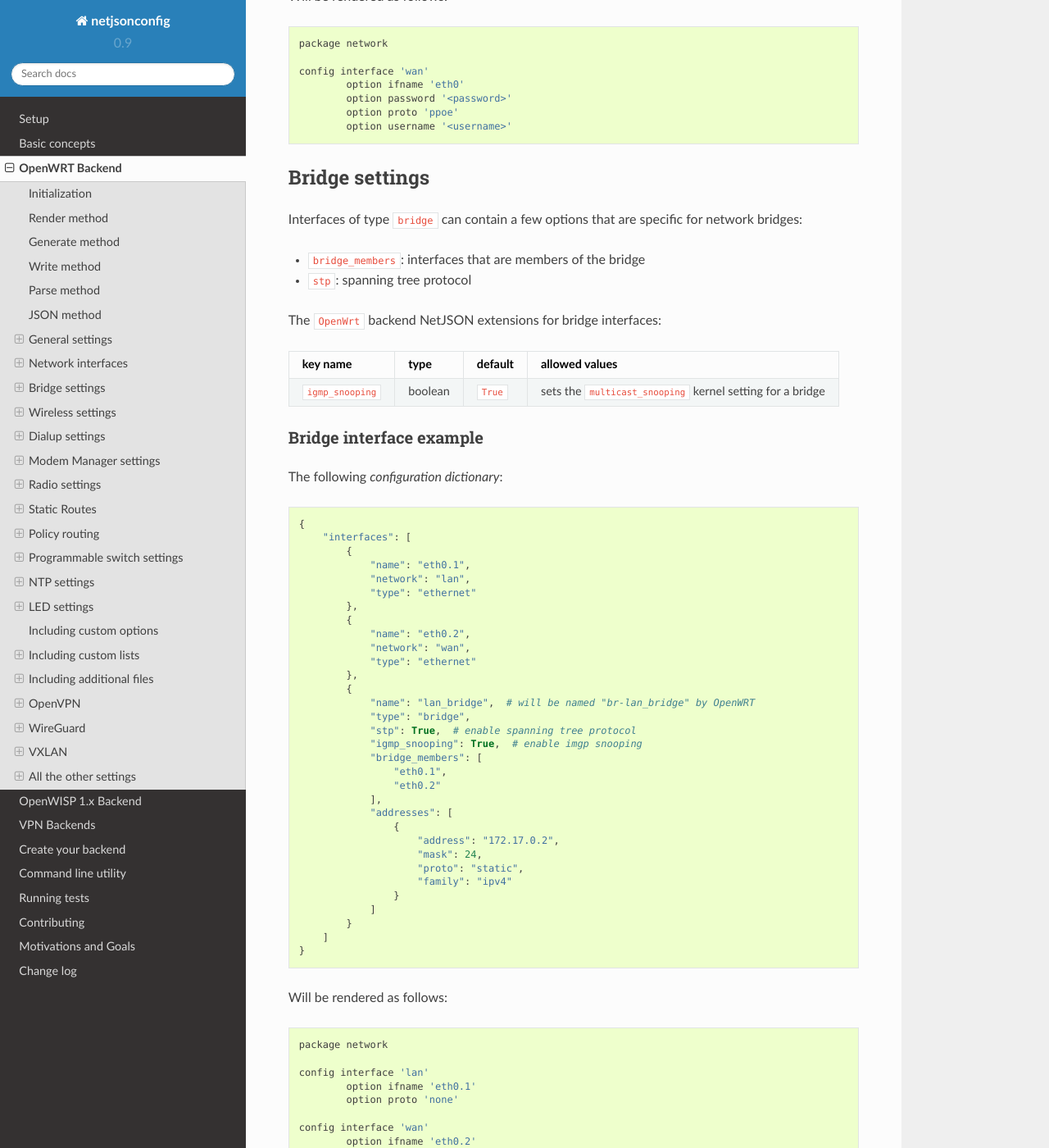
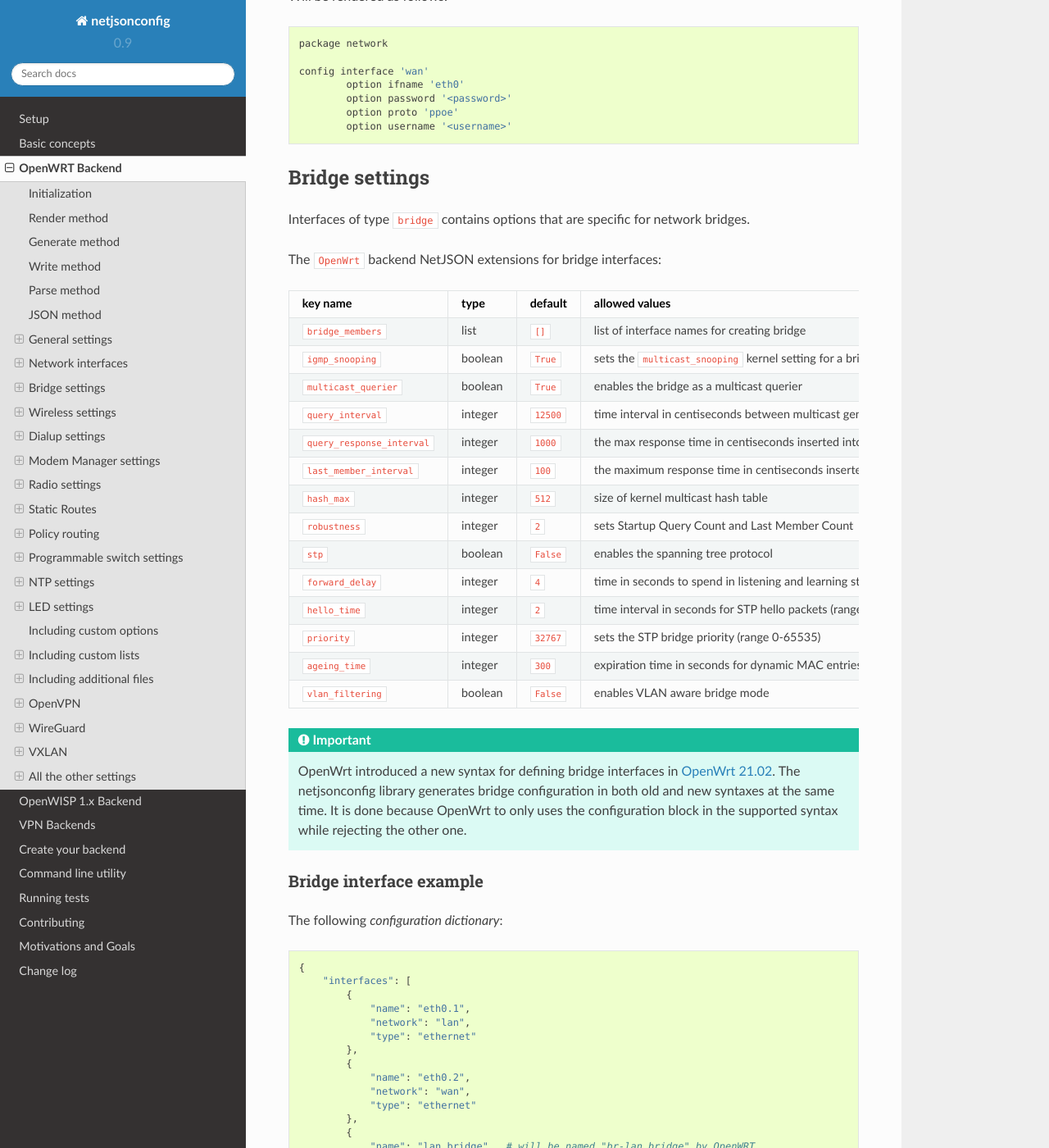
Before and after one commit to openwisp/netjsonconfig, a Sphinx documentation site: the page built from docs/source/backends/openwrt.rst, in a window 1280 px wide and 1400 px high, scrolled down 10347 px. Shown: the whole window at 82% size. Built offline with Sphinx 7.4.7 and the Read the Docs theme 2.0.0, drawn with Linux system fonts in a browser that asks for light colours; some of the changed text lies outside the part shown.

Commit message:
[requested-changes] Added docs and other fixes

```diff
--- a/docs/source/backends/openwrt.rst
+++ b/docs/source/backends/openwrt.rst
@@ -530,18 +530,55 @@ Will be rendered as follows::
 Bridge settings
 ---------------
 
-Interfaces of type ``bridge`` can contain a few options that are specific for network bridges:
-
-* ``bridge_members``: interfaces that are members of the bridge
-* ``stp``: spanning tree protocol
+Interfaces of type ``bridge`` contains options that are specific for network bridges.
 
 The ``OpenWrt`` backend NetJSON extensions for bridge interfaces:
 
-+-------------------+---------+-------------+-------------------------------------------------------------+
-| key name          | type    | default     | allowed values                                              |
-+===================+=========+=============+=============================================================+
-| ``igmp_snooping`` | boolean | ``True``    | sets the ``multicast_snooping`` kernel setting for a bridge |
-+-------------------+---------+-------------+-------------------------------------------------------------+
++-----------------------------+---------+-----------+-------------------------------------------------------------+
+| key name                    | type    | default   | allowed values                                              |
++=============================+=========+===========+=============================================================+
+| ``bridge_members``          | list    | ``[]``    | list of interface names for creating bridge                 |
++-----------------------------+---------+-----------+-------------------------------------------------------------+
+| ``igmp_snooping``           | boolean | ``True``  | sets the ``multicast_snooping`` kernel setting for a bridge |
++-----------------------------+---------+-----------+-------------------------------------------------------------+
+| ``multicast_querier``       | boolean | ``True``  | enables the bridge as a multicast querier                   |
++-----------------------------+---------+-----------+-------------------------------------------------------------+
+| ``query_interval``          | integer | ``12500`` | time interval in centiseconds between multicast general     |
+|                             |         |           | queries                                                     |
++-----------------------------+---------+-----------+-------------------------------------------------------------+
+| ``query_response_interval`` | integer | ``1000``  | the max response time in centiseconds inserted into         |
+|                             |         |           | the periodic general queries                                |
++-----------------------------+---------+-----------+-------------------------------------------------------------+
+| ``last_member_interval``    | integer | ``100``   | the maximum response time in centiseconds inserted into     |
+|                             |         |           | group-specific queries sent in response to leave            |
+|                             |         |           | group messages.                                             |
++-----------------------------+---------+-----------+-------------------------------------------------------------+
+| ``hash_max``                | integer | ``512``   | size of kernel multicast hash table                         |
++-----------------------------+---------+-----------+-------------------------------------------------------------+
+| ``robustness``              | integer | ``2``     | sets Startup Query Count and Last Member Count              |
++-----------------------------+---------+-----------+-------------------------------------------------------------+
+| ``stp``                     | boolean | ``False`` | enables the spanning tree protocol                          |
++-----------------------------+---------+-----------+-------------------------------------------------------------+
+| ``forward_delay``           | integer | ``4``     | time in seconds to spend in listening                       |
+|                             |         |           | and learning states (range between 2-30)                    |
++-----------------------------+---------+-----------+-------------------------------------------------------------+
+| ``hello_time``              | integer | ``2``     | time interval in seconds for STP hello packets (range 1-10) |
++-----------------------------+---------+-----------+-------------------------------------------------------------+
+| ``priority``                | integer | ``32767`` | sets the STP bridge priority (range 0-65535)                |
++-----------------------------+---------+-----------+-------------------------------------------------------------+
+| ``ageing_time``             | integer | ``300``   | expiration time in seconds for dynamic MAC                  |
+|                             |         |           | entries in the filtering DB" (range 10-1000000)             |
++-----------------------------+---------+-----------+-------------------------------------------------------------+
+| ``vlan_filtering``          | boolean | ``False`` | enables VLAN aware bridge mode                              |
++-----------------------------+---------+-----------+-------------------------------------------------------------+
+
+.. important::
+
+    OpenWrt introduced a new syntax for defining bridge interfaces in `OpenWrt 21.02 <https://openwrt.org/releases/21.02/notes-21.02.0#new_network_configuration_syntax_and_boardjson_change>`_.
+    The netjsonconfig library generates bridge configuration in both old and new syntaxes
+    at the same time. It is done because OpenWrt to only uses the configuration block
+    in the supported syntax while rejecting the other one.
+
 
 Bridge interface example
 ~~~~~~~~~~~~~~~~~~~~~~~~
@@ -594,6 +631,14 @@ Will be rendered as follows::
     config interface 'wan'
             option ifname 'eth0.2'
             option proto 'none'
+
+    config device 'device_lan_bridge'
+            option igmp_snooping '1'
+            option name 'lan_bridge'
+            list ports 'eth0.1'
+            list ports 'eth0.2'
+            option stp '1'
+            option type 'bridge'
 
     config interface 'lan_bridge'
             option ifname 'eth0.1 eth0.2'
@@ -796,6 +841,12 @@ Will be rendered as follows::
             option ifname 'wlan0'
             option proto 'none'
 
+    config device 'device_lan'
+            option name 'lan'
+            list ports 'eth0'
+            list ports 'wlan0'
+            option type 'bridge'
+
     config interface 'lan'
             option ifname 'eth0 wlan0'
             option proto 'dhcp'
@@ -970,6 +1021,12 @@ UCI output::
             option ifname 'mesh0'
             option proto 'none'
 
+    config device 'device_lan'
+            option name 'lan'
+            list ports 'eth0'
+            list ports 'mesh0'
+            option type 'bridge'
+
     config interface 'lan'
             option ifname 'eth0 mesh0'
             option ipaddr '192.168.0.1'
@@ -1092,9 +1149,14 @@ Will result in::
             option ifname 'wlan1'
             option proto 'none'
 
-    config interface 'br_wds'
+    config device 'device_wds_bridge'
+            option name 'br-wds'
+            list ports 'wlan0'
+            list ports 'wlan1'
+            option type 'bridge'
+
+    config interface 'wds_bridge'
             option ifname 'wlan0 wlan1'
-            option network 'wds_bridge'
             option proto 'dhcp'
             option type 'bridge'
 
```
Also changed, not shown: 3 other files.
